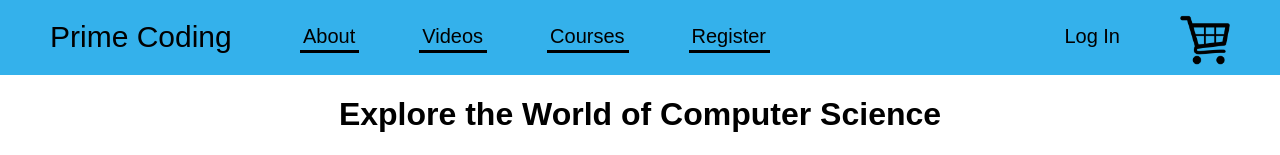
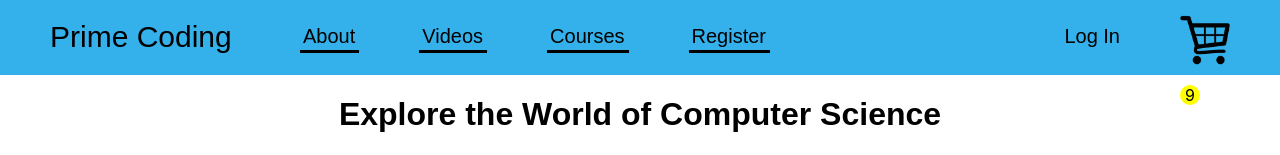
Before and after one commit to pydim001/PrimeCoding, a React (Create React App) app: page / in a window 1280 px wide. Shown: the top 155 px of the page. Built offline with nearby package versions, Linux system fonts and the light colour scheme.

Commit message:
counting

```diff
--- a/src/App.js
+++ b/src/App.js
@@ -20,6 +20,10 @@ function App() {
 
   const addCourse = () => {
     setEnrCourse(enrCourse + 1)
+  }
+
+  const removeCourse = () => {
+    setEnrCourse(enrCourse - 1)
   }
 
   return (
--- a/src/components/Counter.css
+++ b/src/components/Counter.css
@@ -0,0 +1,12 @@
+#counter {
+    background-color: yellow;
+    border-radius: 10px;
+    width: 20px;
+    height: 20px;
+    margin-bottom: -30px;
+    margin-right: -50px;
+}
+
+#count {
+    padding-left: 5px;
+}
--- a/src/components/Counter.js
+++ b/src/components/Counter.js
@@ -3,8 +3,8 @@ import "./Counter.css";
 function Counter(props) {
     if (props.courses > 0) {
         return (
-            <div>
-
+            <div id="counter">
+                <div id="count"><p>{props.courses}</p></div>
             </div>
         )
     }
--- a/src/components/NavBar.js
+++ b/src/components/NavBar.js
@@ -2,6 +2,7 @@ import './NavBar.css';
 import cart from "../assets/cart.png";
 import { Link } from 'react-router-dom';
 import Profile from './Profile';
+import Counter from './Counter';
 
 function NavBar() {
     return (
@@ -15,7 +16,10 @@ function NavBar() {
                     <div className='option'><Link to='/register' className='links'>Register</Link></div>
                     <div id="left-nav">
                         <div id="profile"><Profile /></div>
-                        <div id="image"><img src={cart} id="cart" alt='cart' /></div>
+                        <div id="image">
+                            <img src={cart} id="cart" alt='cart' />
+                            <Counter courses={9} />
+                        </div>
                     </div>
                 </div>
             </body >
```
